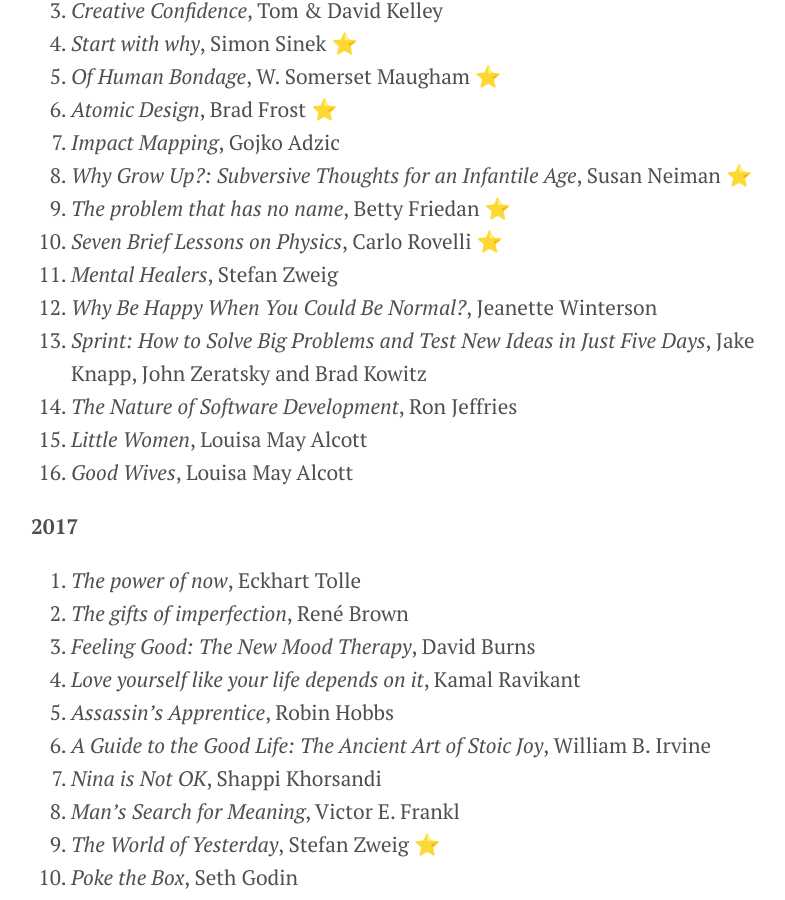
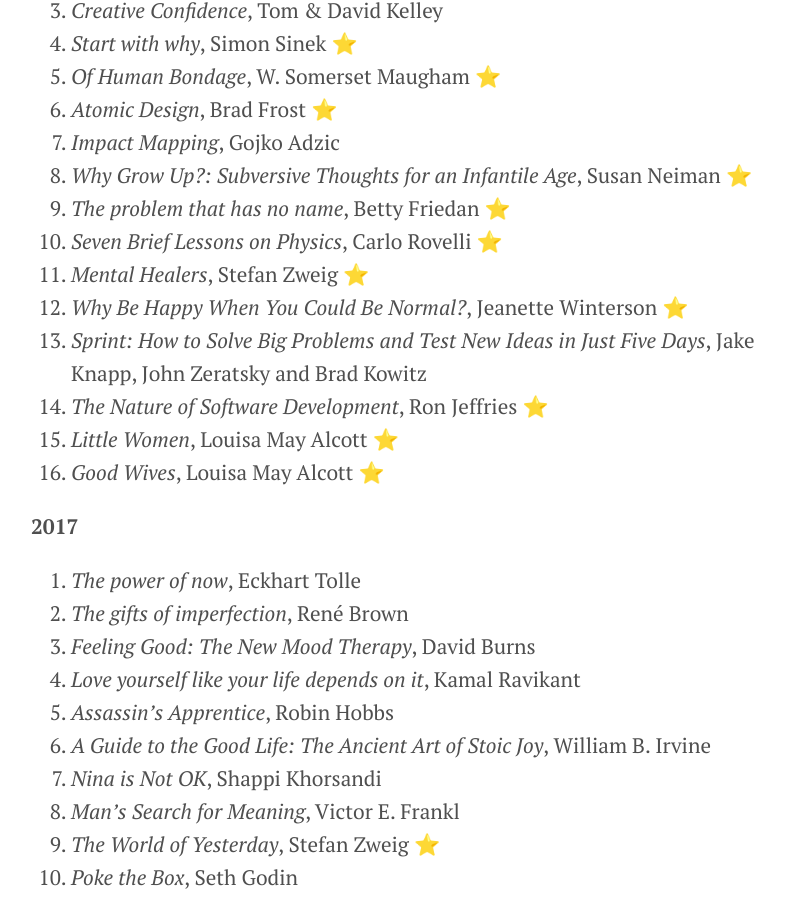
Before and after one commit to irenealgi/irenealegre.com, a Jekyll site: the page built from reading-list.md, in a window 1280 px wide and 900 px high, scrolled down 533 px. Shown: the whole window, without its empty margins (244-1029 px from the left). Built offline with Jekyll 4.4.1, drawn with Linux system fonts in a browser that asks for light colours.

Commit message:
updating stars
Former-commit-id: c5532504646e179013818fe026c8a09c1bcb3d9e

```diff
--- a/reading-list.md
+++ b/reading-list.md
@@ -16,12 +16,12 @@ I'm proud of my reading list, and how it's improved over the years. I began read
 1. *Why Grow Up?: Subversive Thoughts for an Infantile Age*, Susan Neiman ⭐️
 1. *The problem that has no name*, Betty Friedan ⭐️
 1. *Seven Brief Lessons on Physics*, Carlo Rovelli ⭐️
-2. *Mental Healers*, Stefan Zweig
-3. *Why Be Happy When You Could Be Normal?*, Jeanette Winterson
+2. *Mental Healers*, Stefan Zweig ⭐️
+3. *Why Be Happy When You Could Be Normal?*, Jeanette Winterson ⭐️
 4. *Sprint: How to Solve Big Problems and Test New Ideas in Just Five Days*, Jake Knapp, John Zeratsky and Brad Kowitz
-5. *The Nature of Software Development*, Ron Jeffries
-6. *Little Women*, Louisa May Alcott
-7. *Good Wives*, Louisa May Alcott
+5. *The Nature of Software Development*, Ron Jeffries ⭐️
+6. *Little Women*, Louisa May Alcott ⭐️
+7. *Good Wives*, Louisa May Alcott ⭐️
 
 **2017**
 
```
